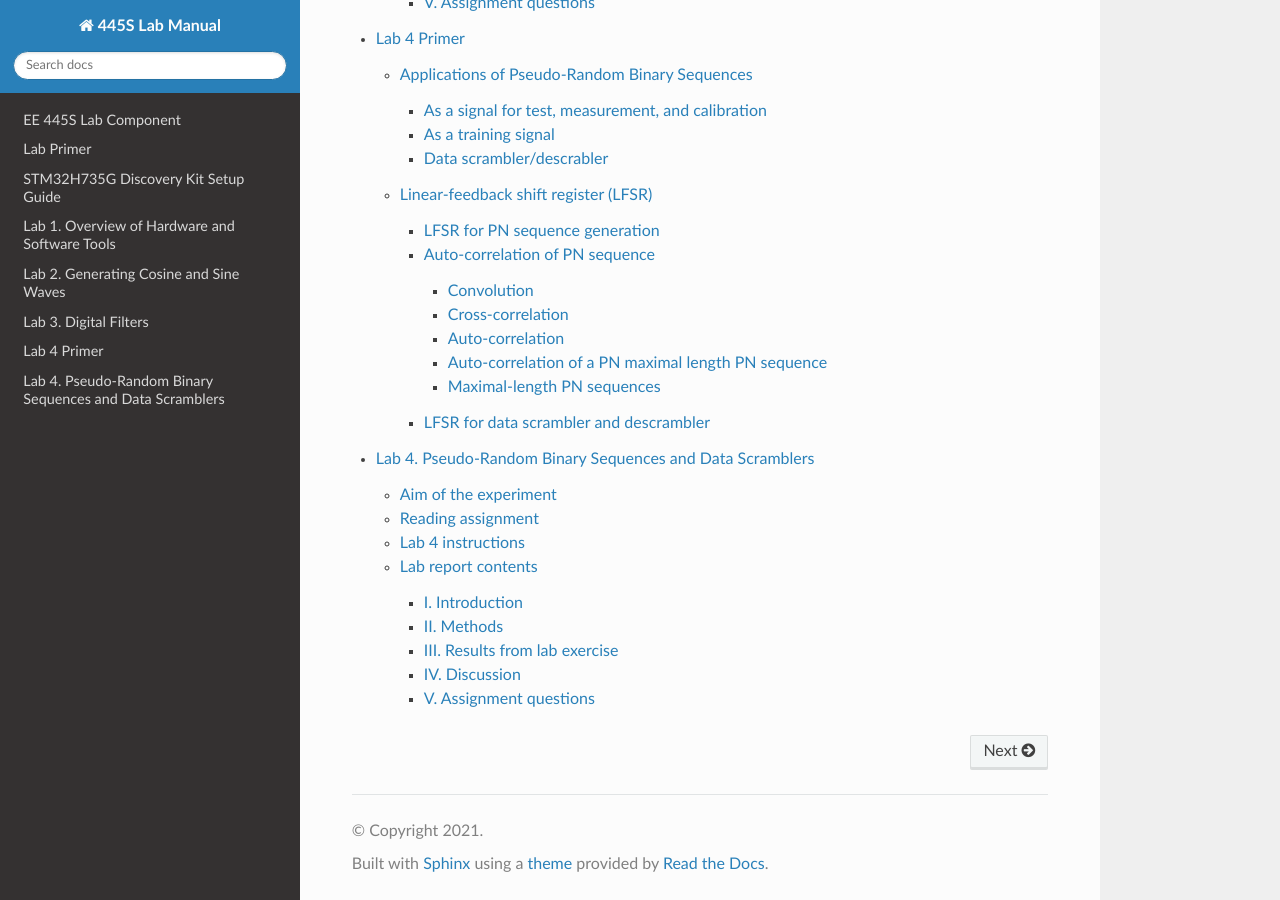
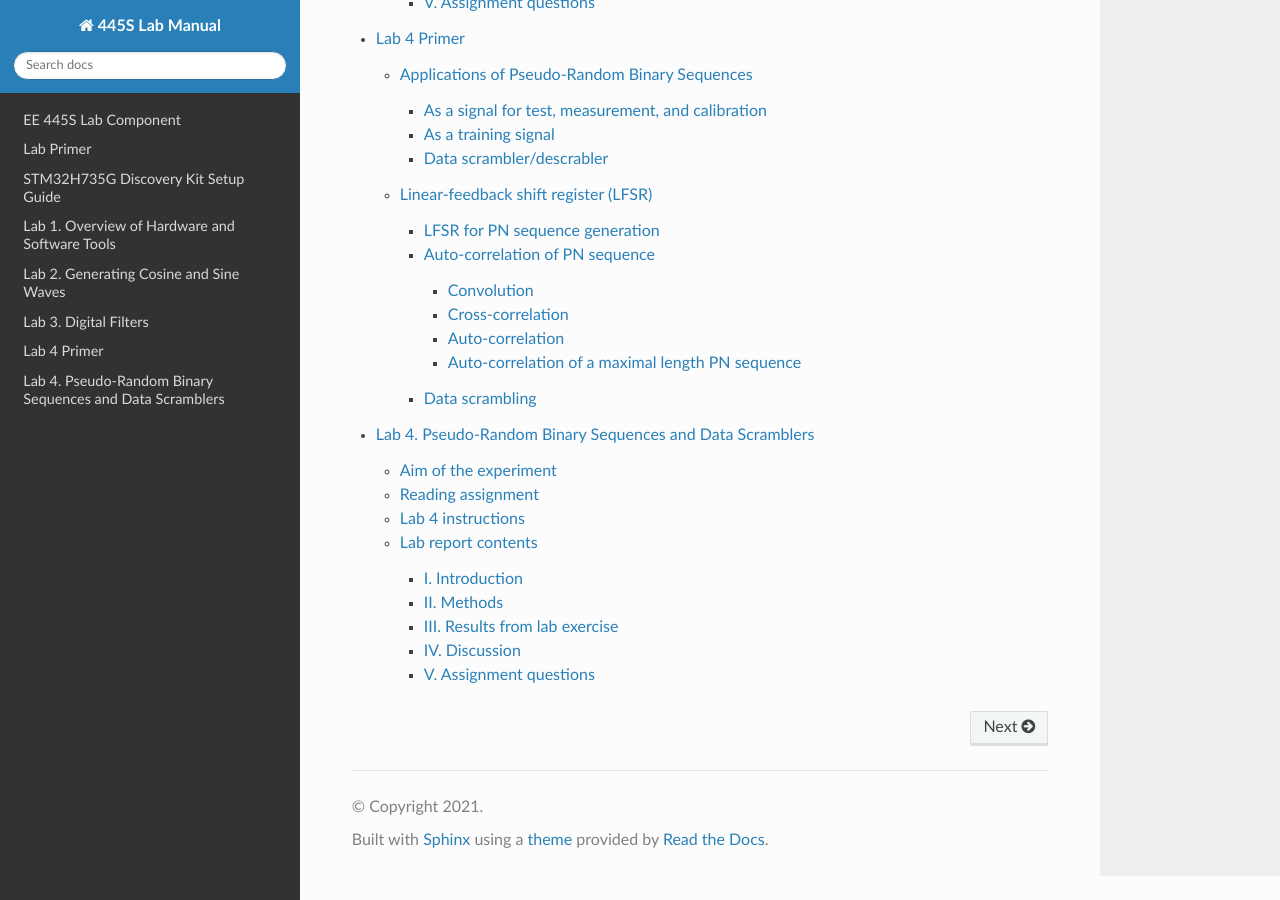
Before and after one commit to danjacobellis/EE445S-lab, a Sphinx documentation site: the page built from docs/lab.md, in a window 1280 px wide and 900 px high, scrolled down 1969 px. Built offline with Sphinx 7.4.7 and the Read the Docs theme 2.0.0, drawn with Linux system fonts in a browser that asks for light colours; some of the changed lines change nothing that is shown.

Commit message:
added section on data scramblers

```diff
--- a/docs/primer_lab4.md
+++ b/docs/primer_lab4.md
@@ -19,12 +19,16 @@
 As a training signal, the PN sequence would be the digital data to be transmitted over the unknown communication channel. The receiver knows the bits that had been transmitted, and can use that knowledge to adapt receiver settings to improve communication performance (signal quality). The receiver can also estimate the impulse response of the communication channel if needed.
 
 ### Data scrambler/descrabler
-In data scramblers, PN sequences are used to prevent long strings of 0's and 1's. For baseband transmission, during a long string of 0's or 1's, the primary frequency component in the signal would be at DC, and DC does not get passed by some communication channels (e.g. voiceband and acoustic channels). For bandpass transmission, during a long string of 0's or 1's, the primary frequency of the message signal (DC) would be upconverted to sit at the carrier frequency. This presents at least two problems:
 
-* The receiver may have more difficulty for the receiver to lock onto the carrier frequency and phase
-* The receiver will have greater difficulty performing symbol synchronization if the symbol synchronization algorithm uses frequency content at the transmission bandwidth's edges for the symbol timing estimate.
+The primary application of PN sequences in lab #4 is for data scrambling and descrambling. As a data scrambling sequence, pseudonoise can (1) eliminate strong DC components (long strongs of zeros and ones) in the baseband signal and (2) disperse the power spectrum to mitigate the effects of certain channel impairments.
 
-The primary application of PN sequences in lab #4 is for data scrambling and descrambling.
+1. **Eliminating DC components**
+
+    During a long string of zeros or ones, the primary frequency component in the signal would be at DC. For baseband transmission, this would not get passed by some communication channels (e.g. voiceband and acoustic channels). Some automatic gain control algorithms will also fail in the presence of a strong DC components. For bandpass transmission, the DC component is upconverted to sit at the carrier frequency. Strong components at this frequency will hinder the clock recovery and symbol synchronization subsystems.
+
+2. **Mitigating channel impairments**
+
+    If a baseband signal has most of its power concentrated at specific frequencies, scrambling with a PN sequence can help disperse the spectrum to mitigate certain channel impairments. For example, a common impairment caused by nonlinearity or time-variance is intermodulation, or cross-modulation. The effect of intermodulation is greatly reduced by dispersing the power spectrum and eliminating signal components concentrated at specific frequencies.
 
 ## Linear-feedback shift register (LFSR)
 
@@ -65,6 +69,8 @@
 
 </center>
 
+Typically, we map the binary $\left\{ 0,1 \right\}$ values to symmetric amplitudes $\left\{ -1,1 \right\}$ when representing the PN sequence as a signal.
+
 ### Auto-correlation of PN sequence
 
 In order to understand some of the useful properties of PN sequences, we need to first define the auto-correlation operation, which is closely related to convolution.
@@ -87,12 +93,37 @@
 
 #### Auto-correlation
 
-The auto-correlation $R[k]$ of a discrete-time signal $x[n]$ is the cross-correlation with itself:
+The auto-correlation $R_{xx}[k]$ of a discrete-time signal $x[n]$ is the cross-correlation with itself:
 
-$$R[k] = x[n]\star x[n] = \sum_{k=-\infty}^{\infty}\overline{x[k]}x[n+k]$$
+$$R_{xx}[k] = x[n]\star x[n] = \sum_{k=-\infty}^{\infty}\overline{x[k]}x[n+k]$$
 
-#### Auto-correlation of a PN maximal length PN sequence
+For periodic signals the summation can be simplified, and the result is often normalized by the period $N$.
 
-#### Maximal-length PN sequences
+$$R_{xx}[k] \text{ for periodic signal} = \frac{1}{N}x[n]\star x[n] = \frac{1}{N}\sum_{k=1}^{N}\overline{x[k]}x[n+k]$$
 
-### LFSR for data scrambler and descrambler
+#### Auto-correlation of a maximal length PN sequence
+
+Applying the formula above to the maximal length PN sequence from the earlier example yields the following (normalized) auto-correlation:
+
+![](img/PN_autocorr.svg)
+
+The auto-correlation for this PN sequence is equal to one at integer multiples of the period $N$ and is equal to $\frac{-1}{N}$ for all other offsets. This behavior is the same for *all* maximal-length PN sequences, as long as the following two conditions are met:
+
+1. The values of the binary PN sequence are mapped to $\left\{ -1,1 \right\}$. We avoid representing the sequence with $\left\{ 0,1 \right\}$ because this would introduce a DC component.
+
+2. The auto-correlation is taken of the infinite-length, periodically extended sequence. The auto-correlation of just one period can also be computed, but its properties will be different.
+
+### Data scrambling
+
+Suppose we have a binary data sequence $x[n]$ that we want to transmit. We can scramble the data by adding (modulo two) a scrambling sequence $s[n]$.
+
+$$x_s[n] = ( x[n] + s[n] ) \text{ mod 2} = x[n] \oplus s[n]$$
+
+When $s[n]$ is a PN sequence, the scrambler will (1) eliminate strong DC components (long strongs of zeros and ones) in the baseband signal and (2) disperse the power spectrum to mitigate the effects of certain channel impairments.
+
+We can 'undo' the scrambler (i.e. descramble the data) using the same process:
+
+$$x_d[n] = ( x_s[n] + s[n] ) \text{ mod 2} = x_s[n] \oplus s[n]$$
+
+If the same scrambling sequence $s[n]$ is used for the scrambler and descrambler, then $x_d[n]=x[n].$
+By initializing two two LFSRs (one at the transmitter and one at the receiever) with the same initial conditions and connected taps $h_k$, this process can be made extremely efficient.
```
